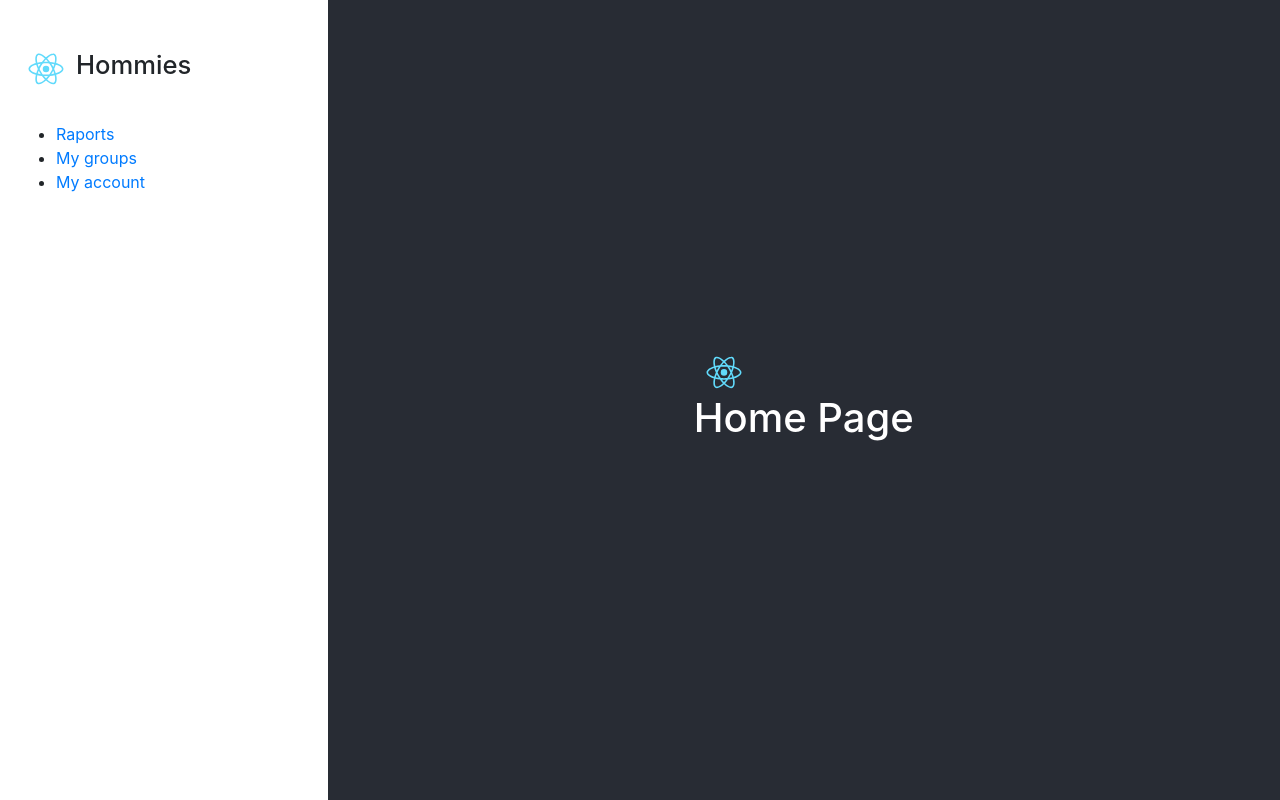
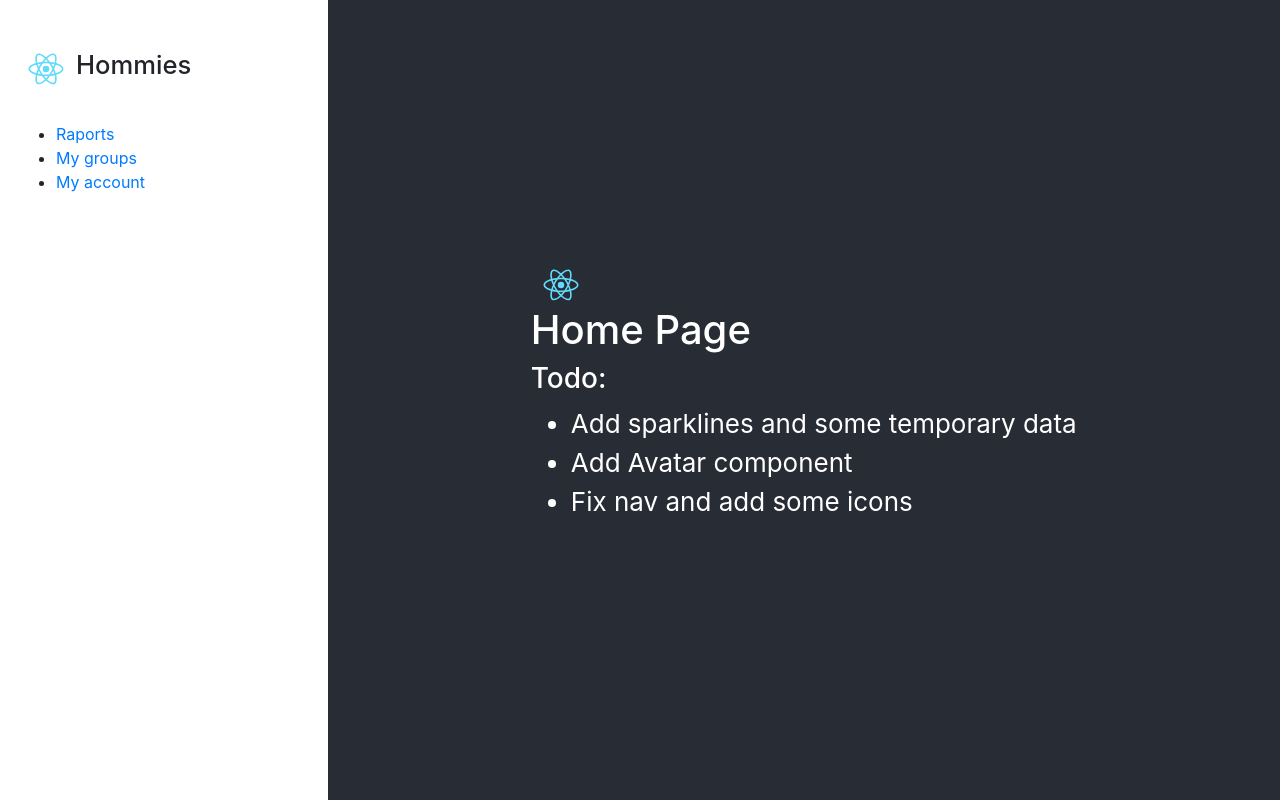
Before and after one commit to kendyl93/hommiesBudgety, a React (Create React App) app: page / in a window 1280 px wide. Built offline with nearby package versions, Linux system fonts and the light colour scheme.

Commit message:
Add todo in home page (Temporary)

```diff
--- a/src/Components/Home/Home.js
+++ b/src/Components/Home/Home.js
@@ -6,6 +6,14 @@ const Home = props => {
     <header className="App-header">
       <img src={logo} className="App-logo" alt="logo" />
       <h1>Home Page</h1>
+      <h3>Todo:</h3>
+      <p>
+        <ul>
+          <li>Add sparklines and some temporary data</li>
+          <li>Add Avatar component</li>
+          <li>Fix nav and add some icons</li>
+        </ul>
+      </p>
     </header>
   );
 };
```
